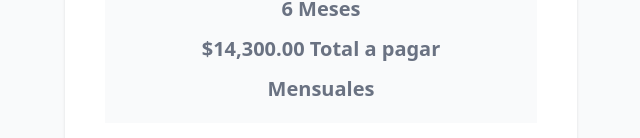
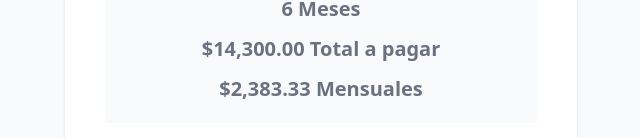
Before and after one commit to AldahirAlonso/Cotizador-de-Prestamos, a React (Vite) app: page / in a window 1280 px wide. Shown: the part 634-772 px from the top of the page, without its empty margins (319-959 px from the left). Built offline with nearby package versions, Linux system fonts and the light colour scheme.

Commit message:
Calcular el Pago Mensual.

```diff
--- a/src/App.jsx
+++ b/src/App.jsx
@@ -7,11 +7,17 @@ function App() {
   const [cantidad, setCantidad] = useState(10000);
   const [meses, setMeses] = useState(6);
   const [total, setTotal] = useState(0);
+  const [pago, setPago] = useState(0);
 
   useEffect(() => {
       const resultadoTotalPagar = calcularTotalPagar(cantidad, meses);
       setTotal(resultadoTotalPagar);
   }, [cantidad, meses]);
+
+  useEffect(() => {
+    // Calcular el pago mensual.
+    setPago(total / meses);
+  }, [total]);
 
   const MIN = 0;
   const MAX = 20000;
@@ -95,7 +101,7 @@ function App() {
 
           <p className='text-xl text-gray-500 text-center font-bold'>{meses} Meses</p>
           <p className='text-xl text-gray-500 text-center font-bold'>{formatearDinero(total)} Total a pagar</p>
-          <p className='text-xl text-gray-500 text-center font-bold'>Mensuales</p>
+          <p className='text-xl text-gray-500 text-center font-bold'>{formatearDinero(pago)} Mensuales</p>
         </div>
 
       </div>
```
